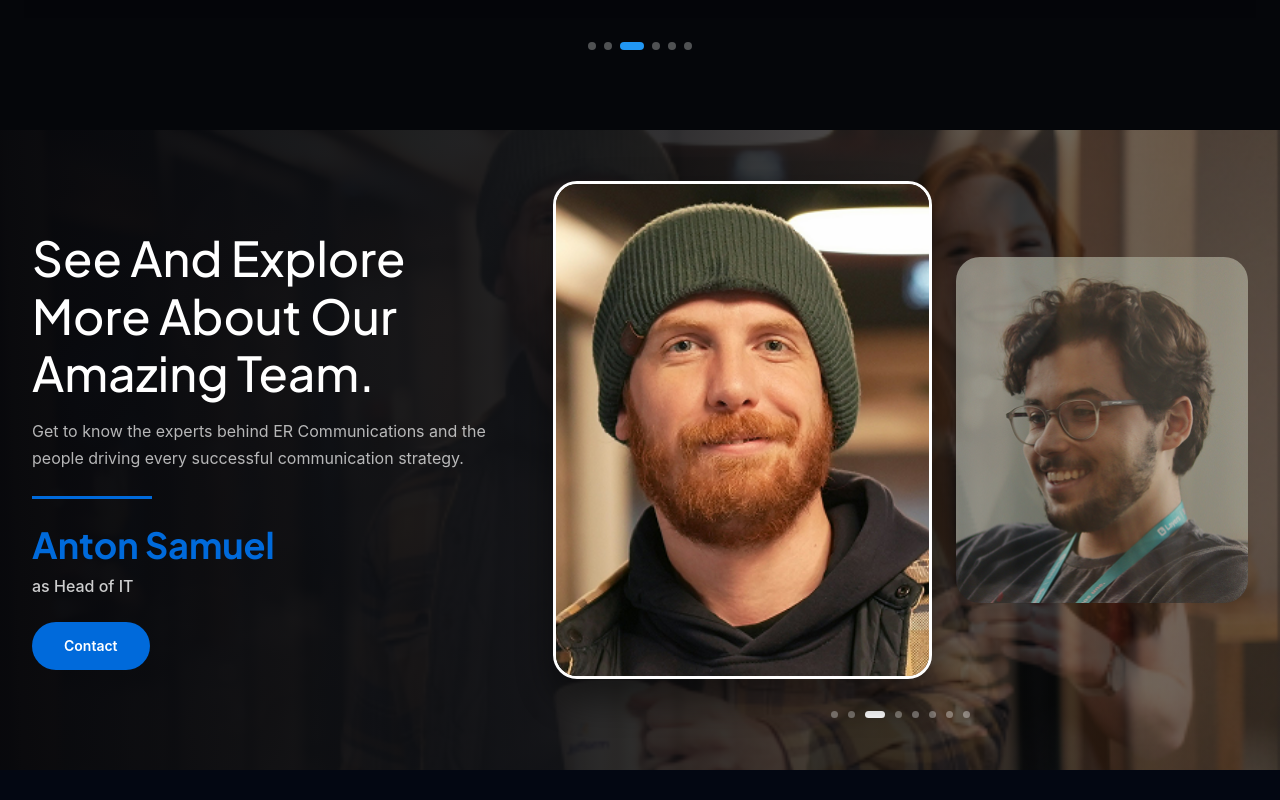
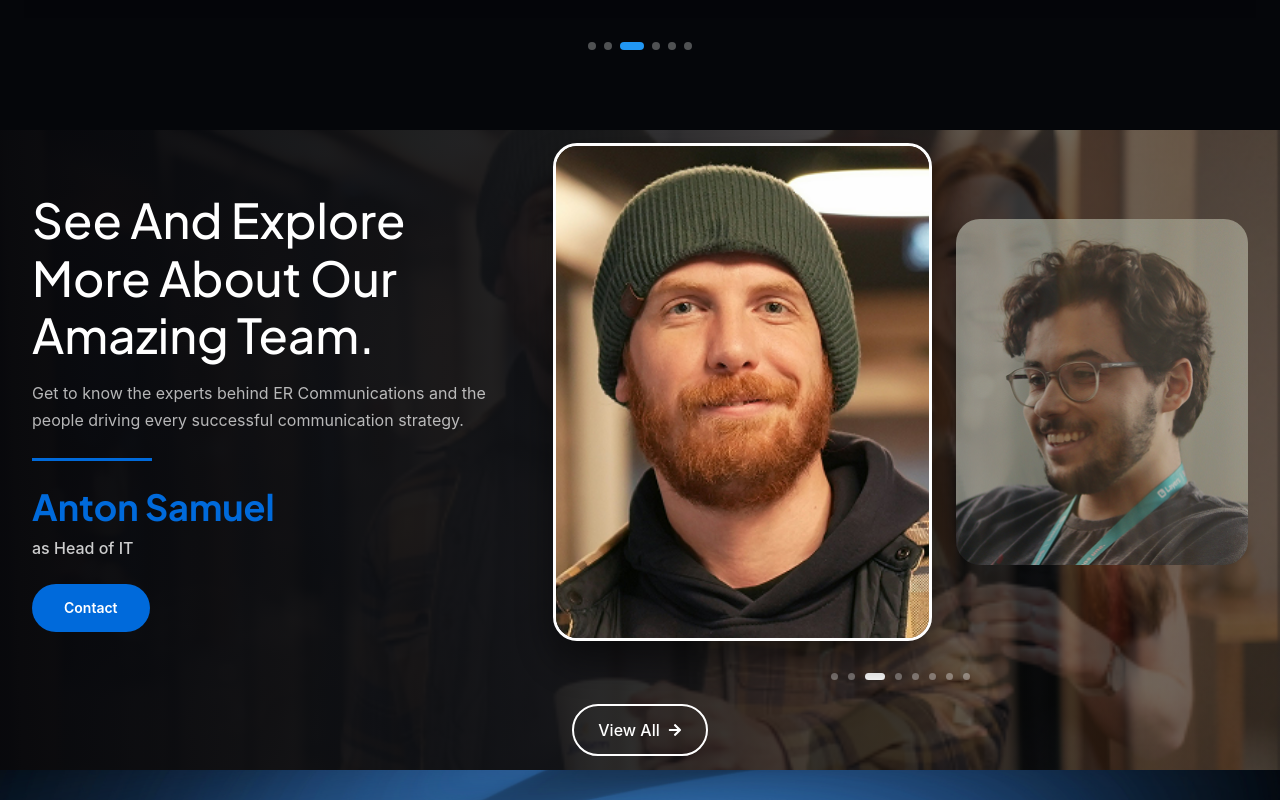
Before and after one commit to RizkiWahyudie/ER-Com-FE, a Next.js app: page / in a window 1280 px wide. Shown: the part 2820-3620 px from the top of the page. Built offline with nearby package versions, Linux system fonts and the light colour scheme; no server answers.

Commit message:
feat: Updated team landing page home button view all

```diff
--- a/src/components/TeamSection.jsx
+++ b/src/components/TeamSection.jsx
@@ -97,7 +97,8 @@ const FALLBACK_TEAM_MEMBERS = [
   },
 ];
 
-export default function TeamSection({ teamHome = 1, members }) {
+export default function TeamSection({ teamHome = 1, members, porto }) {
+  const portfolioImages = Array.isArray(porto) ? porto : [];
   const teamMembers =
     Array.isArray(members) && members.length > 0
       ? members.map((member, idx) => ({
@@ -171,6 +172,7 @@ export default function TeamSection({ teamHome = 1, members }) {
         />
 
         <Container maxW="8xl" px={{ base: 6, md: 8 }} position="relative" zIndex={1}>
+          <VStack spacing={6} align="center" w="full">
             <Flex
               gap={{ base: 12, lg: 16 }}
               alignItems="center"
@@ -315,8 +317,32 @@ export default function TeamSection({ teamHome = 1, members }) {
                 </VStack>
               </Flex>
             </Flex>
+            {/* View All Button */}
+            {portfolioImages.length === 0 && teamHome === 1 && (
+              <Link href="/team">
+                <Button
+                  size="sm"
+                  px={{ base: 4, md: 6 }}
+                  py={{ base: 1.5, md: 6 }}
+                  borderRadius="50px"
+                  bg="transparent"
+                  color={btnColor}
+                  border={`2px solid ${btnBorder}`}
+                  fontSize={{ base: "xs", md: "md" }}
+                  fontWeight="500"
+                  _hover={{ bg: btnHoverBg, color: btnHoverColor }}
+                >
+                  <HStack spacing={2}>
+                    <Text>View All</Text>
+                    <FaArrowRight size={14} />
+                  </HStack>
+                </Button>
+              </Link>
+            )}
+          </VStack>
         </Container>
       </Box>
+      {portfolioImages.length !== 0 && (
         <VStack spacing={6} align="center" background={bgBtn} w="full">
           {/* View All Button */}
           {teamHome === 1 && (
@@ -341,6 +367,7 @@ export default function TeamSection({ teamHome = 1, members }) {
             </Link>
           )}
         </VStack>
+      )}
 
       {/* Contact Card Modal */}
       <ContactCardModal isOpen={isOpen} onClose={onClose} member={selected} />
```
Lines whose indentation alone changed are shown as unchanged.
